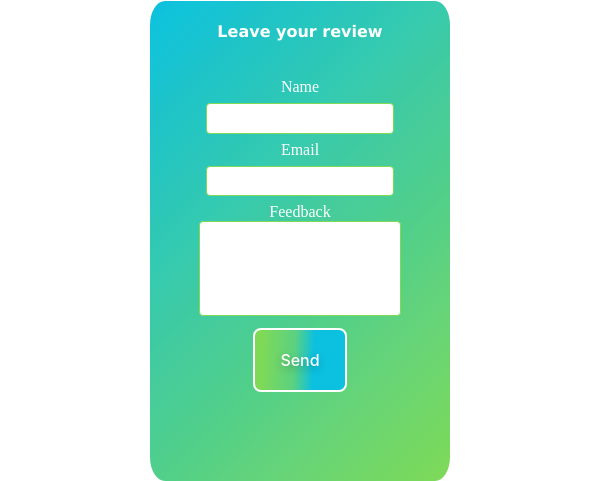
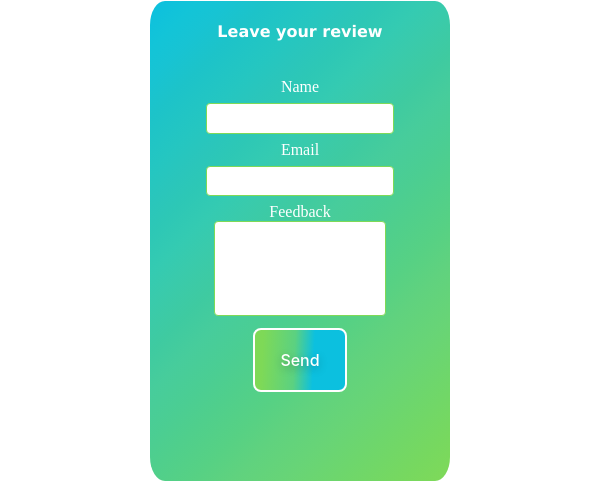
Before and after one commit to DroidStudioAS/php_reviews, a PHP site: page / in a window 600 px wide. Shown: the part 343-824 px from the top of the page. Run offline with PHP 8.4, Linux system fonts and the light colour scheme.

Commit message:
made text area fully responsive to all chrome console default screen sizes

```diff
--- a/feedback/index.php
+++ b/feedback/index.php
@@ -243,13 +243,6 @@ if(isset($_POST['submit'])){
   transition-duration: .1s;
 }
 
-@media (min-width: 768px) {
-  .button-36 {
-    padding: 0 2.6rem;
-  }
-}
-
-
     @media(max-width:600px) {
         .form_container{
             top: 43vh;
@@ -260,9 +253,18 @@ if(isset($_POST['submit'])){
         position: absolute;
         top: 0%;
     }
+    .feedback_field{
+            width: 100%;
+        }
+    }
+    @media(min-width:600px) and (max-width:740px){
+        .feedback_field{
+            width: 100%;
+        }
     }
 
 
 
 
+
 </style>
```
